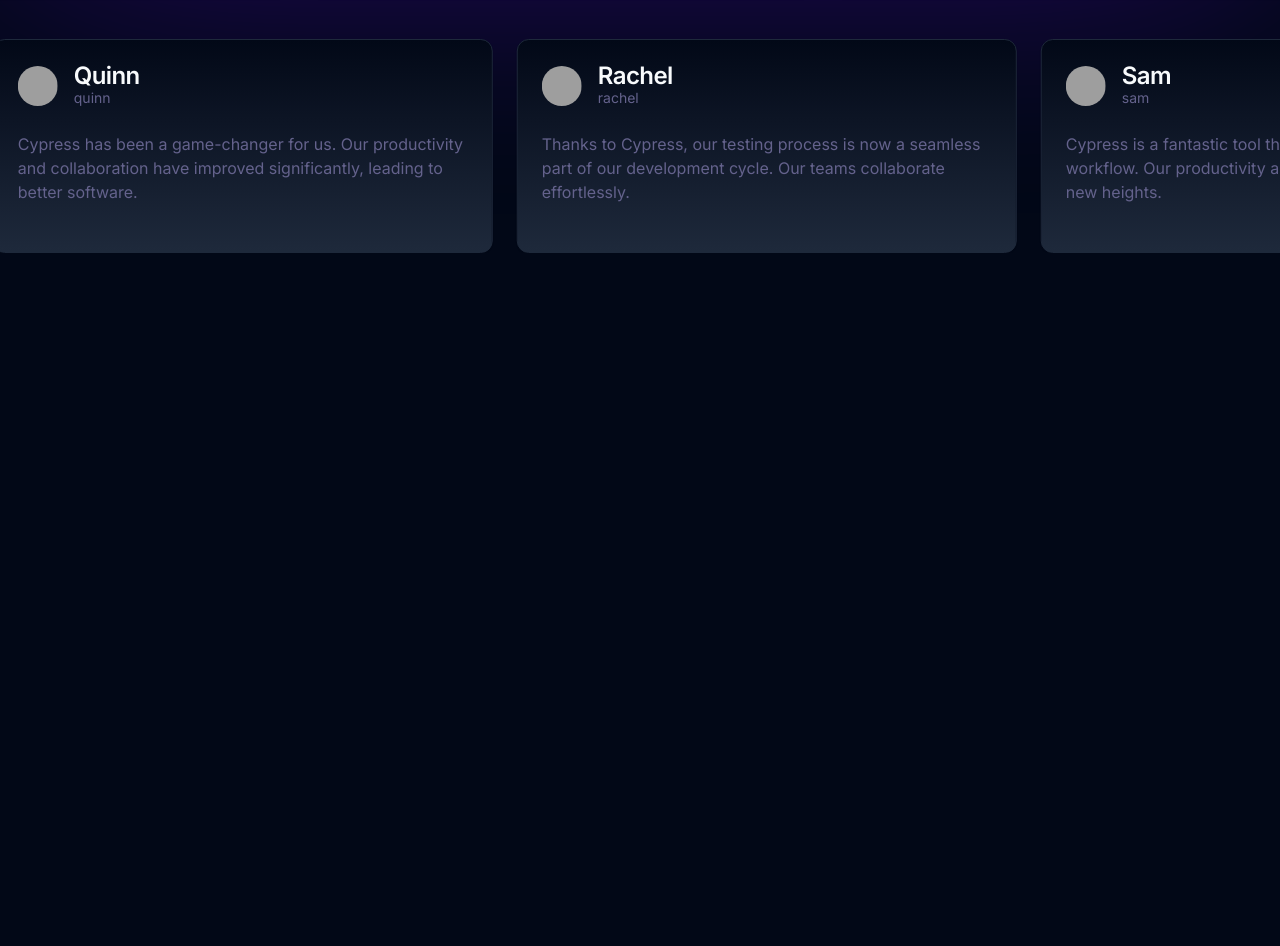
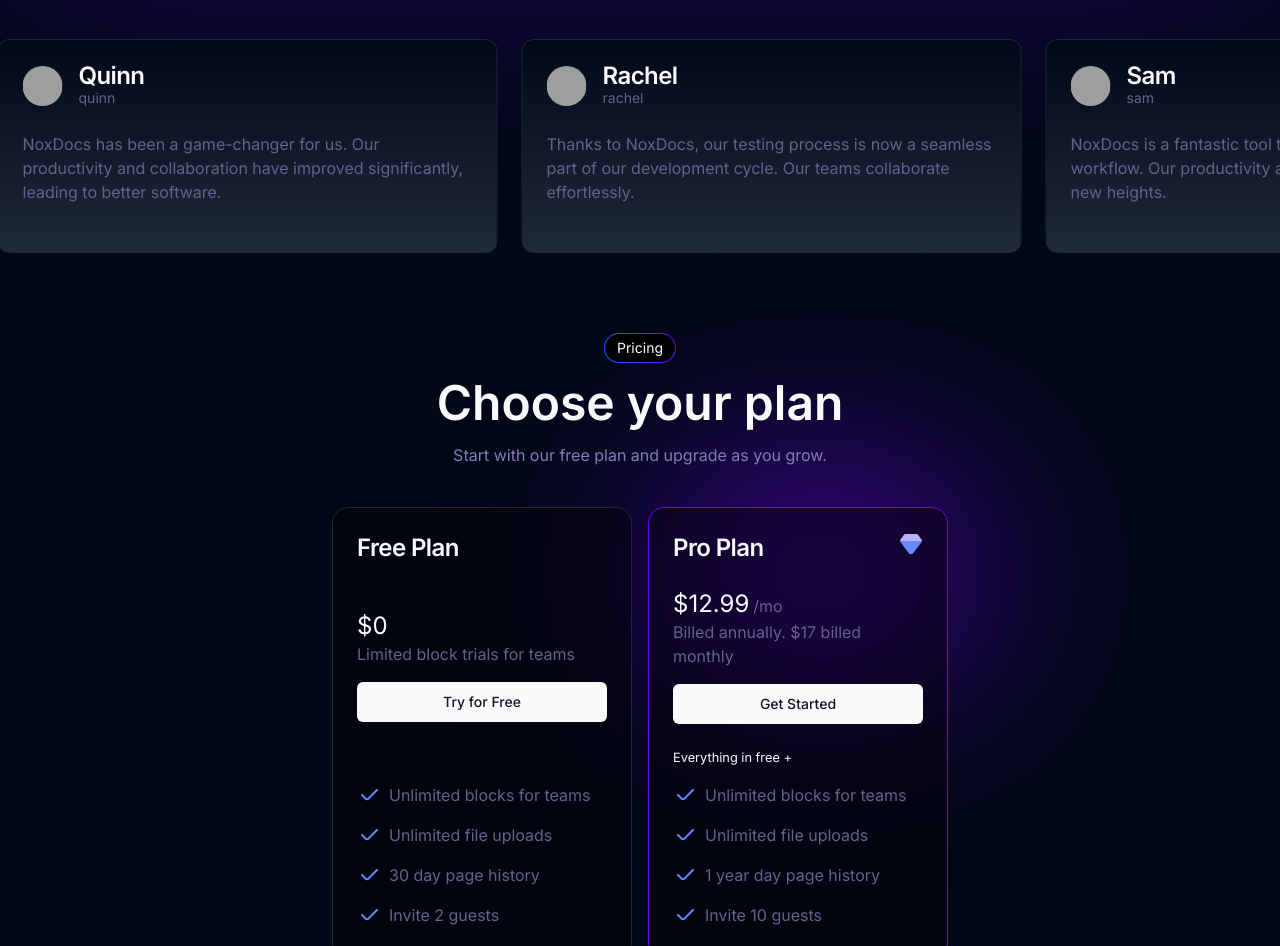
Before and after one commit to akshaynox/noxdocs, a Next.js app: page / in a window 1280 px wide. Shown: the part 2306-3252 px from the top of the page. Before the commit the page ends 2559 px from the top, so only its background shows below. Built offline with nearby package versions, Linux system fonts and the light colour scheme; grey boxes are pictures that could not be loaded.

Commit message:
added pricing to landing page

```diff
--- a/src/app/(site)/page.tsx
+++ b/src/app/(site)/page.tsx
@@ -1,15 +1,16 @@
+import React from "react";
 import TitleSection from "@/components/landing-page/title-section";
 import { Button } from "@/components/ui/button";
 import Image from "next/image";
 import Banner from "../../../public/appBanner.png";
 import Calendar from "../../../public/cal.png";
 import Diamond from "../../../public/icons/diamond.svg";
-import React from "react";
-import { CLIENTS, USERS } from "@/lib/constants";
+import Check from "../../../public/icons/check.svg";
+import { CLIENTS, PRICING_CARDS, PRICING_PLANS, USERS } from "@/lib/constants";
 import { twMerge } from "tailwind-merge";
 import clsx from "clsx";
 import { Avatar, AvatarFallback, AvatarImage } from "@/components/ui/avatar";
-import { CardDescription, CardTitle } from "@/components/ui/card";
+import { CardContent, CardDescription, CardTitle } from "@/components/ui/card";
 import CustomCard from "@/components/landing-page/custom-card";
 
 const HomePage = () => {
@@ -279,6 +280,130 @@
           ))}
         </div>
       </section>
+      {/* Pricing */}
+      <section
+        className="
+        mt-20
+        px-4
+        sm:px-6"
+      >
+        <TitleSection
+          pill="Pricing"
+          title="Choose your plan"
+          subheading="Start with our free plan and upgrade as you grow."
+        />
+        <div
+          className="
+          flex
+          flex-col
+          sm:flex-row
+          gap-4
+          justify-center
+          sm:items-stretch
+          items-center
+          mt-10
+          mb-12"
+        >
+          {PRICING_CARDS.map((card) => (
+            <CustomCard
+              key={card.planType}
+              className={clsx(
+                "flex flex-col justify-between w-[300px] rounded-2xl dark:bg-black/40 background-blur-3xl relative",
+                {
+                  "border-brand-primaryPurple":
+                    card.planType === PRICING_PLANS.proplan,
+                }
+              )}
+              cardHeader={
+                <CardTitle
+                  className="
+                  text-2xl
+                  font-semibold"
+                >
+                  {card.planType === PRICING_PLANS.proplan && (
+                    <>
+                      <div className="dark:black w-full blur-[110px] rounded-full h-32 absolute bg-brand-primaryPurple -z-10 top-0" />
+                      <Image
+                        src={Diamond}
+                        alt="Pro Plan Icon"
+                        className="absolute top-6 right-6"
+                      />
+                    </>
+                  )}
+                  {card.planType}
+                </CardTitle>
+              }
+              cardContent={
+                <CardContent
+                  className="
+                  p-0"
+                >
+                  <span
+                    className="
+                    font-normal
+                    text-2xl"
+                  >
+                    ${card.price}
+                  </span>
+                  {+card.price > 0 ? (
+                    <span
+                      className="
+                      dark:text-washed-purple-800
+                      ml-1"
+                    >
+                      /mo
+                    </span>
+                  ) : (
+                    ""
+                  )}
+                  <p
+                    className="
+                    dark:text-washed-purple-800"
+                  >
+                    {card.description}
+                  </p>
+                  <Button
+                    variant="default"
+                    className="
+                    whitespace-nowrap
+                    w-full
+                    mt-4"
+                  >
+                    {card.planType === PRICING_PLANS.proplan
+                      ? "Get Started"
+                      : "Try for Free"}
+                  </Button>
+                </CardContent>
+              }
+              cardFooter={
+                <ul
+                  className="
+                  font-normal
+                  flex
+                  mb-2
+                  flex-col
+                  gap-4"
+                >
+                  <small>{card.highlightFeature}</small>
+                  {card.features.map((feature) => (
+                    <li
+                      key={feature}
+                      className="
+                      flex
+                      items-center
+                      gap-2
+                      dark:text-washed-purple-800"
+                    >
+                      <Image src={Check} alt="Checkmark" />
+                      {feature}
+                    </li>
+                  ))}
+                </ul>
+              }
+            ></CustomCard>
+          ))}
+        </div>
+      </section>
     </>
   );
 };
--- a/src/lib/constants.ts
+++ b/src/lib/constants.ts
@@ -16,97 +16,97 @@
   {
     name: "Alice",
     message:
-      "Cypress has been a game-changer for our team. With its reliable end-to-end testing, we catch bugs early, leading to faster development cycles and improved collaboration.",
+      "NoxDocs has been a game-changer for our team. With its reliable end-to-end testing, we catch bugs early, leading to faster development cycles and improved collaboration.",
   },
   {
     name: "Bob",
     message:
-      "I used to spend hours debugging frontend issues, but Cypress simplified everything. Now, I'm more productive, and my colleagues can trust our code thanks to Cypress.",
+      "I used to spend hours debugging frontend issues, but NoxDocs simplified everything. Now, I'm more productive, and my colleagues can trust our code thanks to NoxDocs.",
   },
   {
     name: "Charlie",
     message:
-      "Cypress has transformed the way we work. Our QA and development teams are on the same page, and our productivity has skyrocketed. It's a must-have tool.",
+      "NoxDocs has transformed the way we work. Our QA and development teams are on the same page, and our productivity has skyrocketed. It's a must-have tool.",
   },
   {
     name: "David",
     message:
-      "I was skeptical at first, but Cypress exceeded my expectations. Our project timelines have improved, and collaboration between teams is seamless.",
+      "I was skeptical at first, but NoxDocs exceeded my expectations. Our project timelines have improved, and collaboration between teams is seamless.",
   },
   {
     name: "Ella",
     message:
-      "Cypress made writing and running tests a breeze. Our team's productivity has never been higher, and we're delivering more reliable software.",
+      "NoxDocs made writing and running tests a breeze. Our team's productivity has never been higher, and we're delivering more reliable software.",
   },
   {
     name: "Frank",
     message:
-      "Thanks to Cypress, we've eliminated testing bottlenecks. Our developers and testers collaborate effortlessly, resulting in quicker releases.",
+      "Thanks to NoxDocs, we've eliminated testing bottlenecks. Our developers and testers collaborate effortlessly, resulting in quicker releases.",
   },
   {
     name: "Grace",
     message:
-      "Cypress has improved our development process significantly. We now have more time for innovation, and our products are of higher quality.",
+      "NoxDocs has improved our development process significantly. We now have more time for innovation, and our products are of higher quality.",
   },
   {
     name: "Hank",
     message:
-      "Cypress's user-friendly interface made it easy for our non-technical team members to contribute to testing. Our workflow is much more efficient now.",
+      "NoxDocs's user-friendly interface made it easy for our non-technical team members to contribute to testing. Our workflow is much more efficient now.",
   },
   {
     name: "Ivy",
     message:
-      "Our team's collaboration improved immensely with Cypress. We catch issues early, leading to less friction and quicker feature deployments.",
+      "Our team's collaboration improved immensely with NoxDocs. We catch issues early, leading to less friction and quicker feature deployments.",
   },
   {
     name: "Jack",
     message:
-      "Cypress's robust testing capabilities have elevated our development standards. We work more harmoniously, and our releases are more reliable.",
+      "NoxDocs's robust testing capabilities have elevated our development standards. We work more harmoniously, and our releases are more reliable.",
   },
   {
     name: "Katherine",
     message:
-      "Cypress is a lifesaver for our cross-functional teams. We're more productive, and there's a shared sense of responsibility for product quality.",
+      "NoxDocs is a lifesaver for our cross-functional teams. We're more productive, and there's a shared sense of responsibility for product quality.",
   },
   {
     name: "Liam",
     message:
-      "Cypress has helped us maintain high standards of quality. Our team's collaboration has improved, resulting in faster development cycles.",
+      "NoxDocs has helped us maintain high standards of quality. Our team's collaboration has improved, resulting in faster development cycles.",
   },
   {
     name: "Mia",
     message:
-      "Cypress is a powerful tool that improved our productivity and collaboration. It's now an integral part of our development process.",
+      "NoxDocs is a powerful tool that improved our productivity and collaboration. It's now an integral part of our development process.",
   },
   {
     name: "Nathan",
     message:
-      "Cypress's user-friendly interface and detailed reporting have made testing a breeze. Our team's productivity is at an all-time high.",
+      "NoxDocs's user-friendly interface and detailed reporting have made testing a breeze. Our team's productivity is at an all-time high.",
   },
   {
     name: "Olivia",
     message:
-      "We saw immediate benefits in terms of productivity and collaboration after adopting Cypress. It's an essential tool for our development workflow.",
+      "We saw immediate benefits in terms of productivity and collaboration after adopting NoxDocs. It's an essential tool for our development workflow.",
   },
   {
     name: "Paul",
     message:
-      "Cypress has streamlined our testing process and brought our teams closer. We're more efficient and deliver better results.",
+      "NoxDocs has streamlined our testing process and brought our teams closer. We're more efficient and deliver better results.",
   },
   {
     name: "Quinn",
     message:
-      "Cypress has been a game-changer for us. Our productivity and collaboration have improved significantly, leading to better software.",
+      "NoxDocs has been a game-changer for us. Our productivity and collaboration have improved significantly, leading to better software.",
   },
   {
     name: "Rachel",
     message:
-      "Thanks to Cypress, our testing process is now a seamless part of our development cycle. Our teams collaborate effortlessly.",
+      "Thanks to NoxDocs, our testing process is now a seamless part of our development cycle. Our teams collaborate effortlessly.",
   },
   {
     name: "Sam",
     message:
-      "Cypress is a fantastic tool that has revolutionized our workflow. Our productivity and collaboration have reached new heights.",
+      "NoxDocs is a fantastic tool that has revolutionized our workflow. Our productivity and collaboration have reached new heights.",
   },
 ];
 
@@ -116,7 +116,7 @@
     price: "0",
     description: "Limited block trials  for teams",
     highlightFeature: "",
-    freatures: [
+    features: [
       "Unlimited blocks for teams",
       "Unlimited file uploads",
       "30 day page history",
@@ -128,7 +128,7 @@
     price: "12.99",
     description: "Billed annually. $17 billed monthly",
     highlightFeature: "Everything in free +",
-    freatures: [
+    features: [
       "Unlimited blocks for teams",
       "Unlimited file uploads",
       "1 year day page history",
```
Lines whose indentation alone changed are shown as unchanged.
